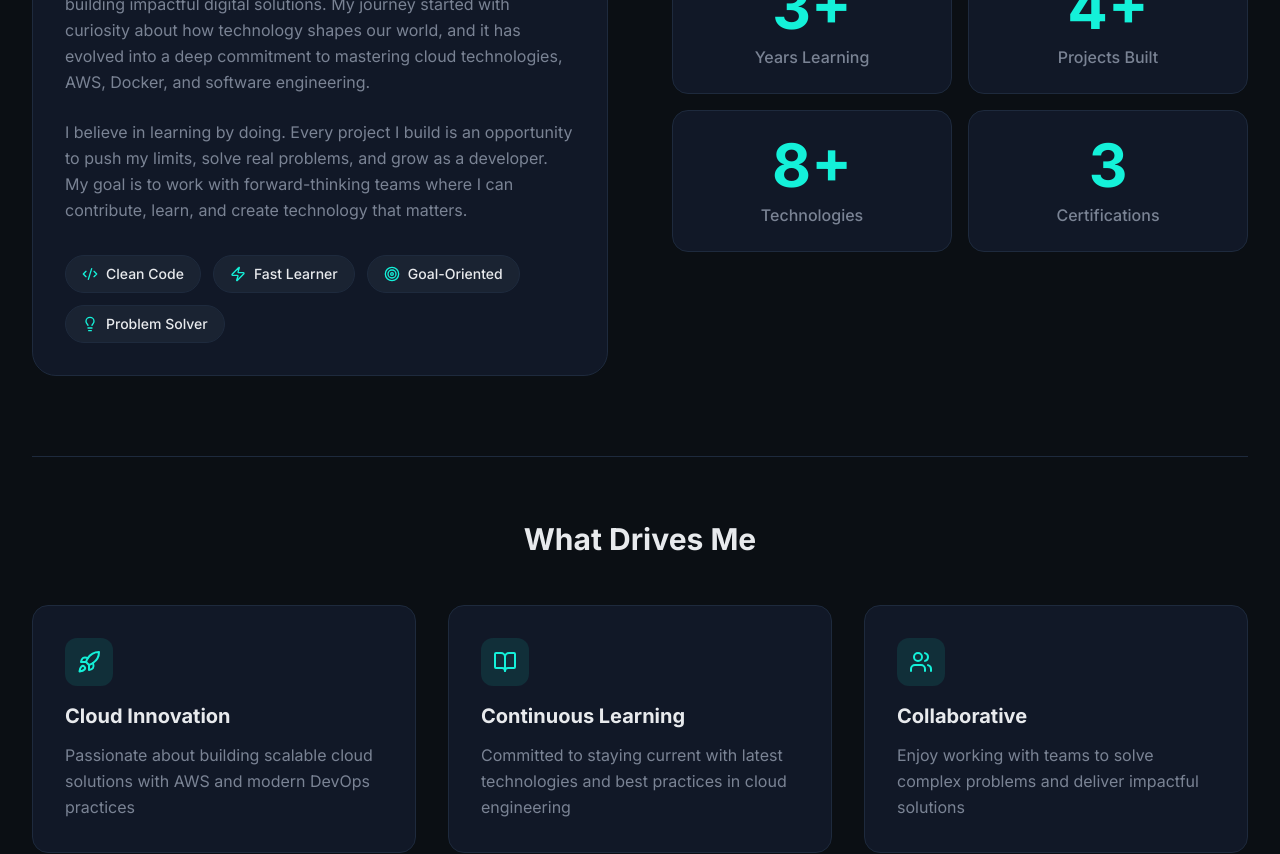
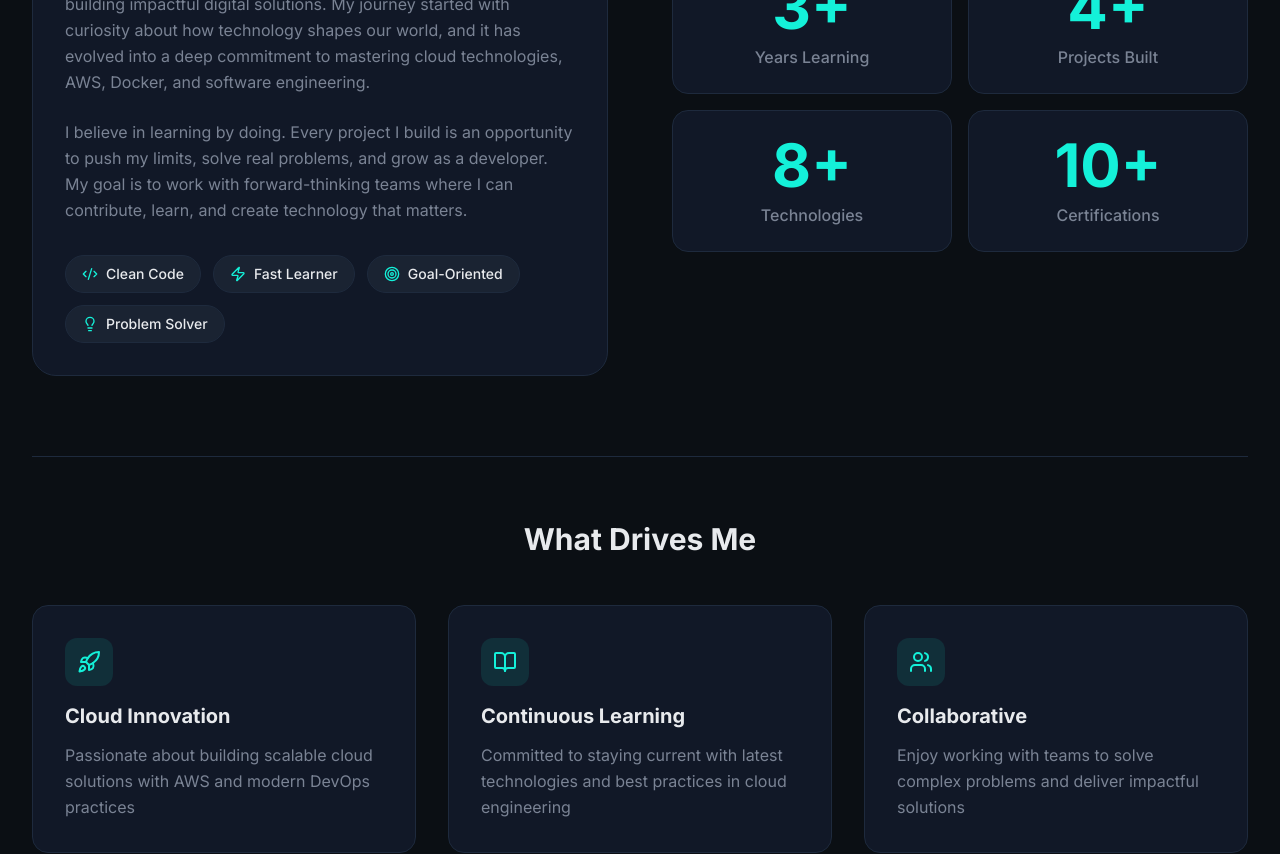
Before and after one commit to nikhildhayal07/Nikhil-kumar, a Next.js app: page / in a window 1280 px wide. Shown: the part 1300-2154 px from the top of the page. Built offline with nearby package versions, Linux system fonts and the light colour scheme.

Commit message:
feat: update certifications count to 10+ across components
Consistently update certification counts and animate to new value.

```diff
--- a/components/about.tsx
+++ b/components/about.tsx
@@ -14,7 +14,7 @@ const stats = [
   { value: "3+", label: "Years Learning" },
   { value: "4+", label: "Projects Built" },
   { value: "8+", label: "Technologies" },
-  { value: "3", label: "Certifications" },
+  { value: "10+", label: "Certifications" },
 ]
 
 const highlights = [
--- a/components/certification-stats.tsx
+++ b/components/certification-stats.tsx
@@ -17,7 +17,7 @@ export function CertificationStats() {
   const hasAnimatedRef = useRef(false)
 
   const stats: Stat[] = [
-    { icon: <Award className="h-6 w-6" />, label: "Certifications", value: 8, suffix: "+" },
+    { icon: <Award className="h-6 w-6" />, label: "Certifications", value: 10, suffix: "+" },
     { icon: <Clock className="h-6 w-6" />, label: "Learning Hours", value: 100, suffix: "+" },
     { icon: <Layers className="h-6 w-6" />, label: "Learning Platforms", value: 4, suffix: "" },
     { icon: <Target className="h-6 w-6" />, label: "Core Domains", value: 3, suffix: "" },
```
